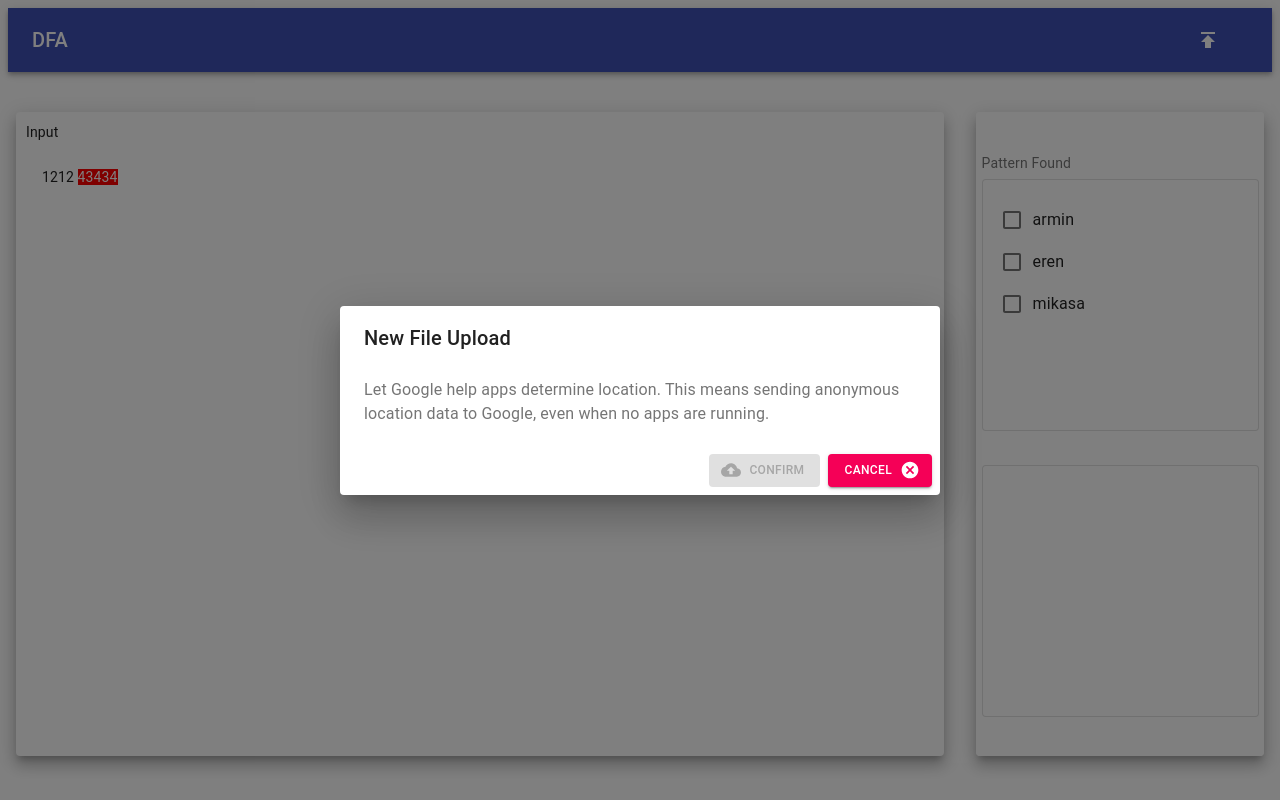
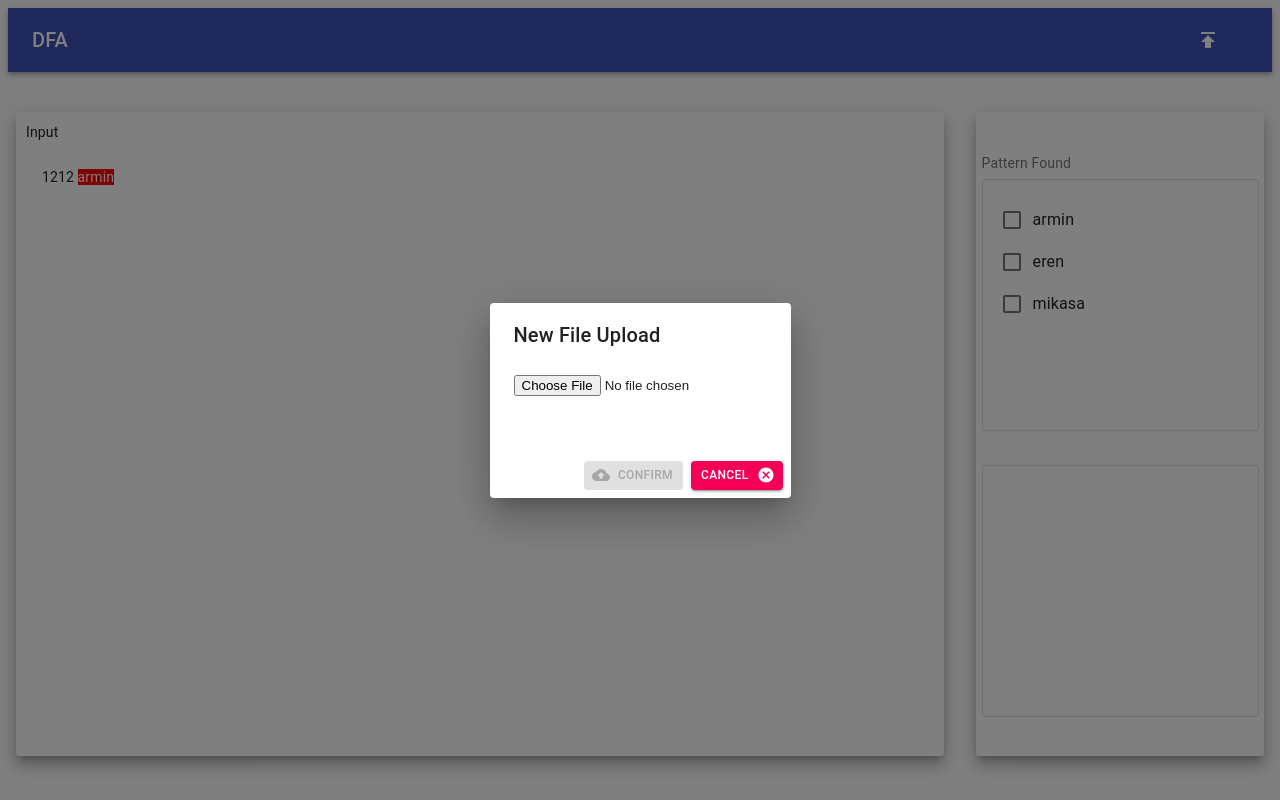
Before and after one commit to LYH977/DFA, a React (Create React App) app in the folder frontend/dfa/: page / in a window 1280 px wide. Both pictures are taken after a click on the button "menu". Built offline with nearby package versions, Linux system fonts and the light colour scheme.

Commit message:
working on axios. done dialog

```diff
--- a/frontend/dfa/package.json
+++ b/frontend/dfa/package.json
@@ -12,6 +12,7 @@
     "@types/node": "^12.20.10",
     "@types/react": "^17.0.3",
     "@types/react-dom": "^17.0.3",
+    "axios": "^0.21.1",
     "react": "^17.0.2",
     "react-dom": "^17.0.2",
     "react-scripts": "4.0.3",
--- a/frontend/dfa/src/components/Dialog.tsx
+++ b/frontend/dfa/src/components/Dialog.tsx
@@ -1,4 +1,5 @@
-import React, { useState } from "react";
+import React, { useState, useRef } from "react";
+import axios from "axios";
 //MUI
 import { createStyles, makeStyles, Theme } from "@material-ui/core/styles";
 import Button from "@material-ui/core/Button";
@@ -31,37 +32,67 @@ const useStyles = makeStyles((theme: Theme) =>
     },
   })
 );
-
+//-----------------------------------------------------------------------------------------------------------------
+//-----------------------------------------------------------------------------------------------------------------
+//-----------------------------------------------------------------------------------------------------------------
 const UploadFileDialog: React.FC<Props> = ({ openModal, setOpenModal }) => {
+  const inputRef = useRef<HTMLInputElement>(null);
   const classes = useStyles();
   const [isInValid, setIsInValid] = useState<boolean>(true);
-  const handleClickOpen = () => {
-    setOpenModal(true);
+  const [inputString, setInputString] = useState<string>("");
+  const [tt, settt] = useState<string>("Confirm");
+
+  const handleConfirm = async () => {
+    settt("loading");
+    try {
+      let response = await axios.get("http://localhost:5000/api/dfa", {
+        inputString: inputString,
+      });
+      settt("done");
+    } catch (error) {
+      settt("error");
+    }
+
+    handleClose();
   };
 
   const handleClose = () => {
+    (inputRef.current as HTMLInputElement).value = "";
+    setIsInValid(true);
     setOpenModal(false);
+    setInputString("");
   };
 
   const onSelectFile = (e: React.ChangeEvent<HTMLInputElement>) => {
     if (!e.target.files || e.target.files.length === 0) {
       return;
     }
-    var selectedFile = e.target.files[0];
-    validateFileType(selectedFile);
+    let selectedFile = e.target.files[0];
+    let path = e.target.value;
+    setIsInValid(validateFileType(selectedFile, path) ? false : true);
   };
 
-  const validateFileType = (file: File): boolean => {
-    var fileName = file.name;
-    var idxDot = fileName.lastIndexOf(".") + 1;
-    var extFile = fileName.substr(idxDot, fileName.length).toLowerCase();
+  const readFile = (file: File) => {
+    let reader = new FileReader();
+    reader.onload = async function (event: ProgressEvent<FileReader>) {
+      let text = (event.target as FileReader).result;
+      alert(text);
+      setInputString(text as string);
+    };
+    reader.readAsText(file);
+  };
 
+  const validateFileType = (file: File, path: string): boolean => {
+    let fileName = file.name;
+    let idxDot = fileName.lastIndexOf(".") + 1;
+    let extFile = fileName.substr(idxDot, fileName.length).toLowerCase();
     if (extFile === "txt") {
+      readFile(file);
       return true;
-    } else {
-      alert("wrong file format");
-      return false;
     }
+    alert("wrong file format");
+    path = "";
+    return false;
   };
 
   return (
@@ -73,24 +104,24 @@ const UploadFileDialog: React.FC<Props> = ({ openModal, setOpenModal }) => {
         onClose={handleClose}
         aria-labelledby="alert-dialog-slide-title"
         aria-describedby="alert-dialog-slide-description"
+        onEscapeKeyDown={handleClose}
       >
         <DialogTitle id="alert-dialog-slide-title">{"New File Upload"}</DialogTitle>
-        <DialogContent>
-          <DialogContentText id="alert-dialog-slide-description">
-            Let Google help apps determine location. This means sending anonymous location data to Google, even when no
-            apps are running.
-          </DialogContentText>
+        <DialogContent style={{ height: 70 }}>
+          <input type="file" accept=".txt" onChange={onSelectFile} ref={inputRef} />
         </DialogContent>
+
         <DialogActions>
           <Button
-            onClick={handleClose}
+            onClick={handleConfirm}
             variant="contained"
             color="primary"
             startIcon={<CloudUploadIcon />}
             className={classes.buttonText}
             disabled={isInValid}
+            size="small"
           >
-            Confirm
+            {tt}
           </Button>
           <Button
             onClick={handleClose}
@@ -98,6 +129,7 @@ const UploadFileDialog: React.FC<Props> = ({ openModal, setOpenModal }) => {
             color="secondary"
             endIcon={<CancelIcon />}
             className={classes.buttonText}
+            size="small"
           >
             Cancel
           </Button>
--- a/frontend/dfa/src/components/InputString.tsx
+++ b/frontend/dfa/src/components/InputString.tsx
@@ -43,7 +43,7 @@ function InputString() {
   const classes = useStyles();
   const inputContext = useContext(InputContext);
   const t1 = "1212 ";
-  const t2 = "43434 ";
+  const t2 = "armin ";
 
   return (
     <div className={classes.div}>
```
Also changed, not shown: 2 other files (tests, documents, lock files or other folders).
